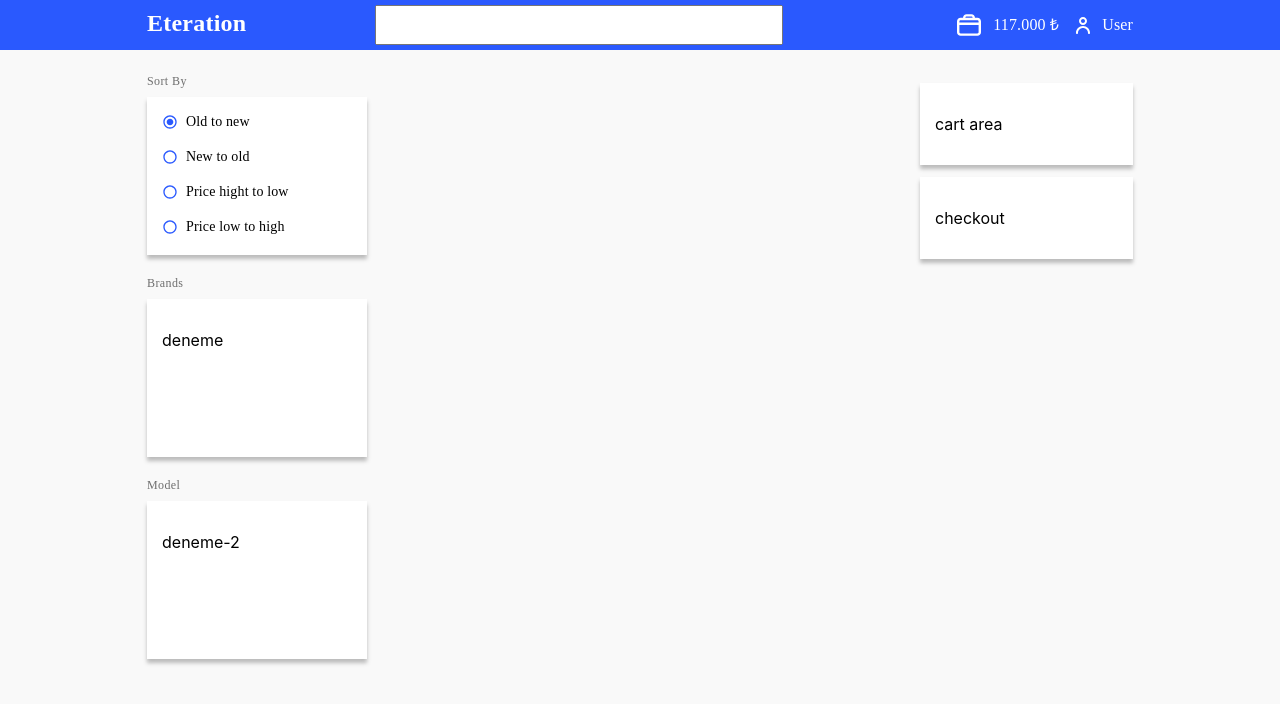
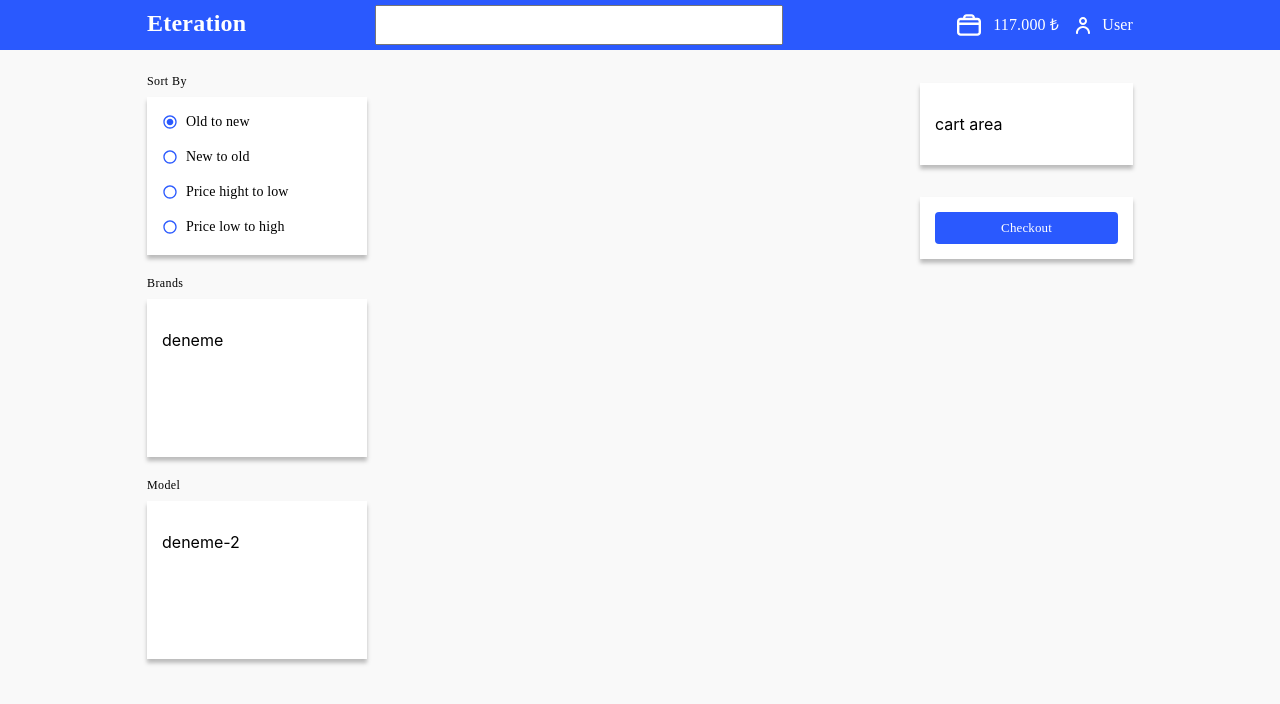
Before and after one commit to vis-cognitionis/e-commerce-basic, a React (Create React App) app: page / in a window 1280 px wide. Shown: the top 704 px of the page. Built offline with nearby package versions, Linux system fonts and the light colour scheme.

Commit message:
Refactor components

```diff
--- /dev/null
+++ b/src/core/components/buttons/filled_button.tsx
@@ -0,0 +1,19 @@
+import React from "react";
+import { Button, ButtonProps, styled } from "@mui/material";
+import { colors } from "core/contants/colors";
+
+const FilledButton = styled((props: ButtonProps) => (
+  <Button disableRipple {...props} />
+))(() => ({
+  width: "100%",
+  height: "auto",
+  minHeight: "30px",
+  background: colors.primary,
+  "&:hover": {
+    background: colors.primary,
+  },
+  borderRadius: "4px",
+  textTransform: "capitalize",
+}));
+
+export default FilledButton;
--- a/src/core/components/buttons/radio_button.tsx
+++ b/src/core/components/buttons/radio_button.tsx
@@ -1,17 +1,18 @@
 import { Radio, styled } from "@mui/material";
+import { colors } from "core/contants/colors";
 
 const RadioButton = styled(Radio)(() => ({
   padding: 0,
   fontSize: 16,
-  color: "#2A59FE",
+  color: colors.primary,
 
   "&.Mui-checked": {
     padding: 0,
-    color: "#2A59FE",
+    color: colors.primary,
   },
   "&.Mui-checked + .MuiFormControlLabel-label": {
     padding: 0,
-    color: "#2A59FE",
+    color: colors.primary,
   },
 
   "& .MuiSvgIcon-root": {
--- a/src/core/components/typography/typography.tsx
+++ b/src/core/components/typography/typography.tsx
@@ -1,14 +1,15 @@
 import { Typography, TypographyProps, styled } from "@mui/material";
+import { colors } from "core/contants/colors";
 
 type TextProps = TypographyProps & {
   content: string;
-  color?: string;
+  isButtonText?: boolean;
 };
 
 const Text = styled((props: TextProps) => (
   <Typography children={props.content} {...props} />
-))(({ color = "#000000" }) => ({
-  color: color,
+))(({ isButtonText = false }) => ({
+  color: isButtonText ? colors.textLight : colors.textDark,
   fontFamily: "Montserrat",
 }));
 
--- /dev/null
+++ b/src/core/contants/colors.ts
@@ -0,0 +1,7 @@
+export const colors = {
+  primary: "#2A59FE",
+  textDark: "#000000",
+  textLight: "#FFFFFF",
+  background: "#FFFFFF",
+  gray: "#C4C4C4",
+};
--- a/src/view/components/cart/_index.tsx
+++ b/src/view/components/cart/_index.tsx
@@ -1,10 +1,13 @@
 import React from "react";
 import { Stack } from "@mui/material";
+
 import CustomContainer from "core/components/containers/container";
+import FilledButton from "core/components/buttons/filled_button";
+import Text from "core/components/typography/typography";
 
 const CartArea = () => {
   return (
-    <Stack gap={1.5}>
+    <Stack gap={4} pr={"147px"} pt={"83px"}>
       <CustomContainer
         sx={{ width: "213px", height: "auto" }}
         isFilter={false}
@@ -13,7 +16,18 @@ const CartArea = () => {
       <CustomContainer
         sx={{ width: "213px", height: "auto" }}
         isFilter={false}
-        children={<p>checkout</p>}
+        children={
+          <FilledButton
+            content="Checkout"
+            children={
+              <Text
+                content="Checkout"
+                sx={{ fontSize: 13 }}
+                isButtonText={true}
+              />
+            }
+          />
+        }
       />
     </Stack>
   );
--- a/src/view/components/header/header.tsx
+++ b/src/view/components/header/header.tsx
@@ -7,6 +7,7 @@ import {
   styled,
 } from "@mui/material";
 import { IconPrice, IconUser } from "core/components/icons/icons";
+import { colors } from "core/contants/colors";
 
 const HeaderContainer = styled("header")(() => ({
   width: "100%",
@@ -18,7 +19,7 @@ const HeaderContainer = styled("header")(() => ({
   paddingLeft: "147px",
   paddingRight: "147px",
   boxSizing: "border-box",
-  background: "#2A59FE",
+  background: colors.primary,
 }));
 
 const HeaderTitle = styled(Typography)<TypographyProps>(() => ({
--- a/src/view/routes/home.tsx
+++ b/src/view/routes/home.tsx
@@ -1,20 +1,12 @@
 import React from "react";
 import { Stack } from "@mui/material";
 
-import CartArea from "view/components/cart/_index";
 import AllFilter from "view/components/filter/_index";
 
 export default function Home() {
   return (
-    <Stack
-      direction="row"
-      pt={"83px"}
-      pr={"147px"}
-      pl={"147px"}
-      justifyContent="space-between"
-    >
+    <Stack direction="row">
       <AllFilter />
-      <CartArea />
     </Stack>
   );
 }
--- a/src/view/routes/root.tsx
+++ b/src/view/routes/root.tsx
@@ -1,11 +1,19 @@
+import { Stack } from "@mui/material";
 import { Outlet } from "react-router-dom";
+
+import CartArea from "view/components/cart/_index";
 import Header from "view/components/header/header";
 
 export default function Root() {
   return (
     <>
       <Header />
-      <Outlet />
+      <Stack direction="row" justifyContent="space-between">
+        <Stack direction="row" pt={"83px"} pl={"147px"}>
+          <Outlet />
+        </Stack>
+        <CartArea />
+      </Stack>
     </>
   );
 }
```
